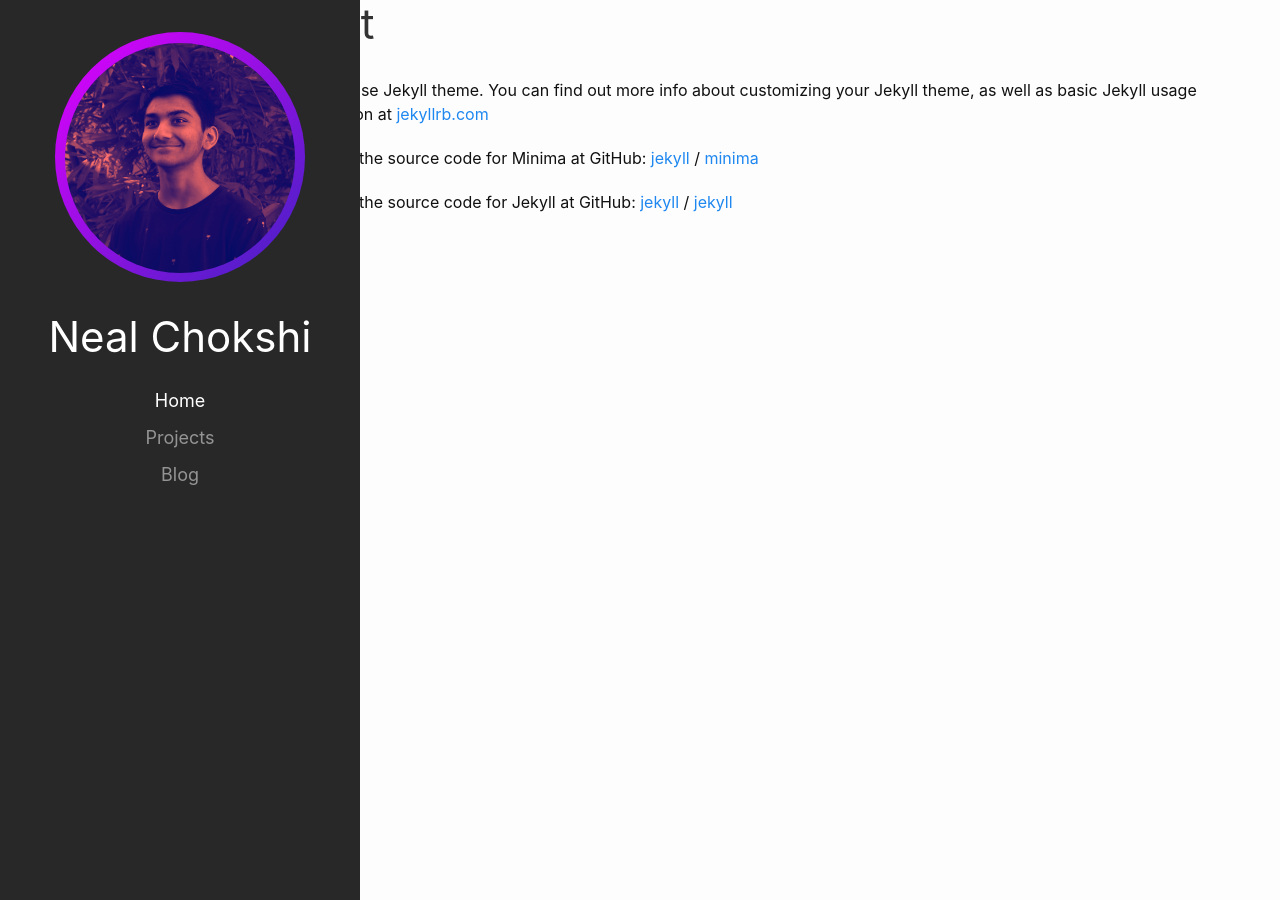
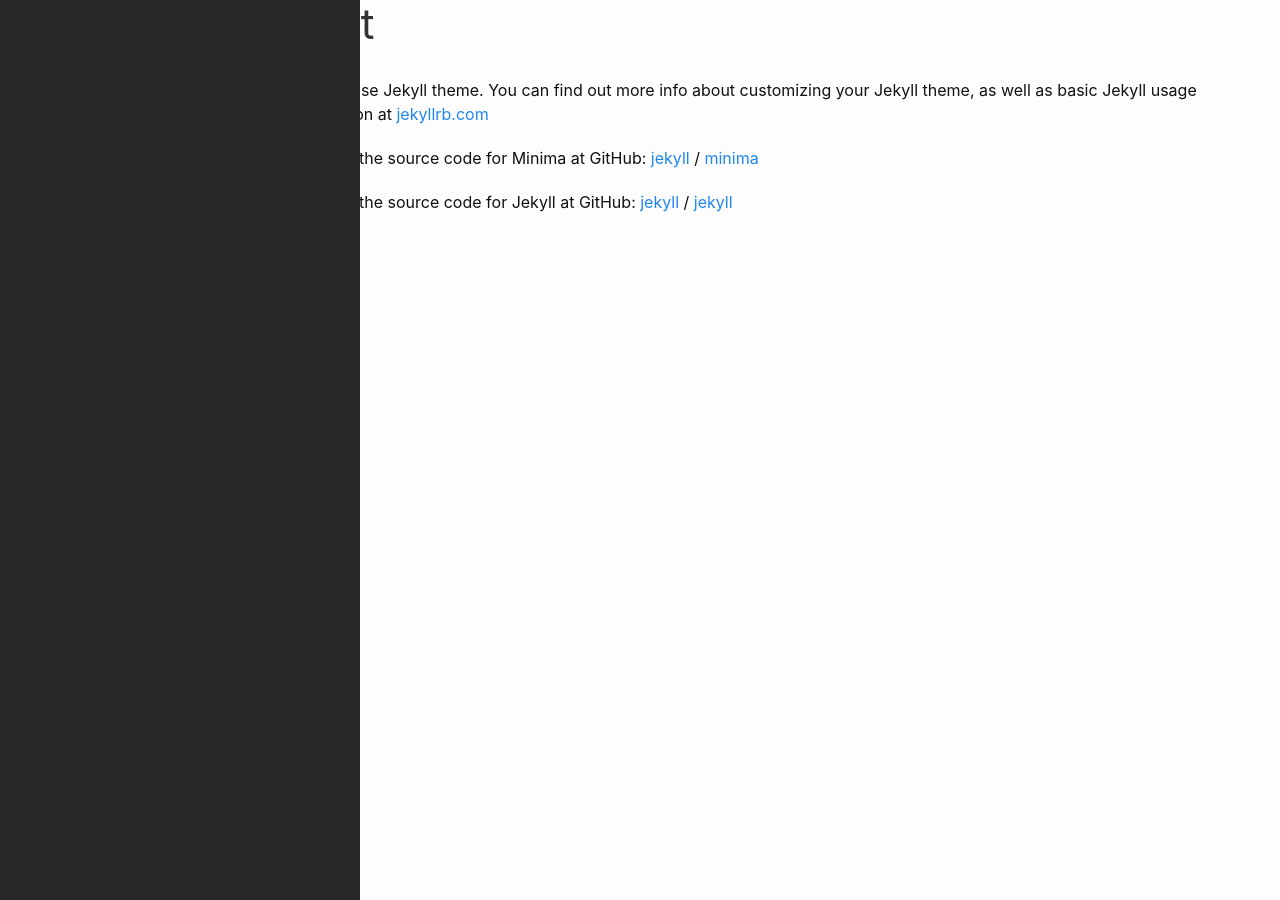
Before and after one commit to nealpointerexception/nealpointerexception.github.io, a Jekyll site: the page built from about.markdown, in a window 1280 px wide. Built offline with Jekyll 4.4.1, drawn with Linux system fonts in a browser that asks for light colours; nearby versions of some CDN libraries.

```diff
--- a/_includes/header.html
+++ b/_includes/header.html
@@ -43,46 +43,3 @@
 <!--<button class="uk-button uk-button-default uk-margin-small-right" type="button" uk-toggle="target: #offcanvas-usage">Open</button>-->
 
 <!-- This is a button toggling the off-canvas -->
-<div class="bar-wrap">
-
-    <div class="parent">
-        <canvas id="canvas-basic"></canvas>
-        <div class="child">
-            <img src="../imgs/neal.png" id="profile-pic"/>
-        </div>
-    </div>
-
-
-    <!-- Create a Granim instance -->
-    <script>
-        var granimInstance = new Granim({
-            element: '#canvas-basic',
-            name: 'granim',
-            opacity: [1, 1],
-            states : {
-                "default-state": {
-                    gradients: [
-                        ['#b800ff', '#ff0900'],
-                        ['#e500ff','#2e24d4'],
-                    ]
-                }
-            }
-        });
-    </script>
-
-    <ul class="uk-nav-default uk-nav-parent-icon" uk-nav>
-        <li>
-            <h1 class="list-item">Neal Chokshi</h1>
-        </li>
-        <li class="uk-active list-item menu-text">
-            <a href="#">Home</a>
-        </li>
-        <li class="list-item menu-text">
-            <a href="#">Projects</a>
-        </li>
-        <li class="list-item menu-text">
-            <a href="#">Blog</a>
-        </li>
-
-    </ul>
-</div>
--- a/_layouts/default.html
+++ b/_layouts/default.html
@@ -14,11 +14,11 @@
   {%- include head.html -%}
 
   <body>
-  <aside id="left-col" class="uk-light">
+  <aside id="left-col" class="uk-light uk-animation-slide-left-small">
     {%- include header.html -%}
   </aside>
 
-  <div id="right-col">
+  <div id="right-col" class="uk-flex-1">
 
       {{ content }}
   </div>
--- a/css/extra.css
+++ b/css/extra.css
@@ -1,24 +1,27 @@
 #left-col {
     position: fixed;
     left: 0;
-    top:0;
-    bottom:0;
+    top: 0;
+    bottom: 0;
     overflow-x: hidden;
     overflow-y: auto;
     background-color: #282828;
     width: 360px;
-    z-index:1;
+    z-index: 1;
     /*border-top-right-radius: 50px;*/
     /*border-bottom-right-radius: 50px;*/
 
 }
+
 .bar-wrap {
     overflow-x: auto;
     padding: 2rem;
 }
+
 #right-col {
     margin-left: 260px;
 }
+
 #canvas-basic {
     position: relative;
     width: 250px;
@@ -26,9 +29,10 @@
     display: block;
     margin-left: auto;
     margin-right: auto;
-    margin-bottom: 10%;
+
     border-radius: 100%;
 }
+
 #profile-pic {
     width: 230px;
     height: 230px;
@@ -38,31 +42,45 @@
 
 
 }
+
 .child {
     position: absolute;
-    top:4%;
+    top: 4%;
 }
 
 .parent {
     position: relative;
-    display: -webkit-box;  /* OLD - iOS 6-, Safari 3.1-6, BB7 */
-    display: -ms-flexbox;  /* TWEENER - IE 10 */
+    display: -webkit-box; /* OLD - iOS 6-, Safari 3.1-6, BB7 */
+    display: -ms-flexbox; /* TWEENER - IE 10 */
     display: -webkit-flex; /* NEW - Safari 6.1+. iOS 7.1+, BB10 */
-    display: flex;         /* NEW, Spec - Firefox, Chrome, Opera */
+    display: flex; /* NEW, Spec - Firefox, Chrome, Opera */
 
     justify-content: center;
     align-items: center;
 }
-.list-item{
-    display: -webkit-box;  /* OLD - iOS 6-, Safari 3.1-6, BB7 */
-    display: -ms-flexbox;  /* TWEENER - IE 10 */
-    display: -webkit-flex; /* NEW - Safari 6.1+. iOS 7.1+, BB10 */
-    display: flex;         /* NEW, Spec - Firefox, Chrome, Opera */
 
+.center-screen {
+    display: flex;
+    flex-direction: column;
     justify-content: center;
     align-items: center;
+    text-align: center;
+    min-height: 100vh;
+}
 
+.menu-text {
+    font-size: 18px;
 }
-.menu-text{
-    font-size:18px;
+
+html, body {
+    margin: 0;
+    padding: 0;
 }
+
+.background {
+    position: absolute;
+    display: block;
+    top: 0;
+    left: 0;
+    z-index: 0;
+}
--- /dev/null
+++ b/index.markdown
@@ -0,0 +1,3 @@
+---
+layout: intro
+---
```
Also changed, not shown: _layouts/intro.html (added, +53 -0 lines), js/main.js (added, +56 -0 lines).
